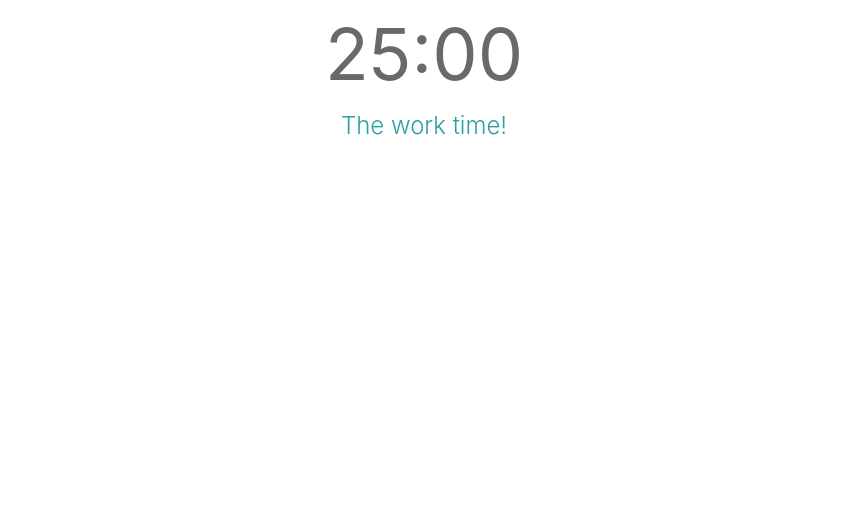
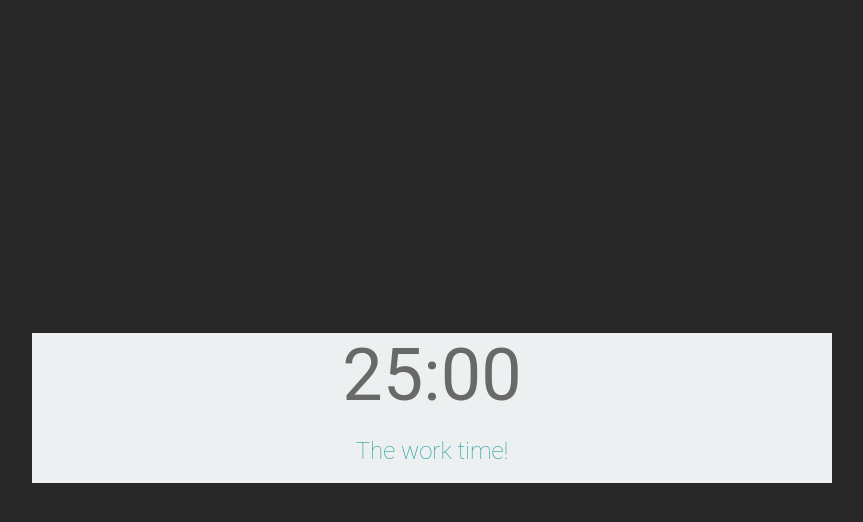
Before and after one commit to aolshevsky/react-pomodoro, a React (Create React App) app: page / in a window 1280 px wide. Shown: the top 522 px of the page, without its empty margins (216-1079 px from the left). Built offline with nearby package versions, Linux system fonts and the light colour scheme.

Commit message:
Stylized time components

```diff
--- a/src/App.js
+++ b/src/App.js
@@ -3,7 +3,7 @@ import Pomodoro from "./components/Pomodoro";
 import "./App.css";
 
 const App = props => (
-  <div className="App">
+  <div className="app">
     <Pomodoro />
   </div>
 );
--- a/src/components/Pomodoro/index.jsx
+++ b/src/components/Pomodoro/index.jsx
@@ -32,8 +32,8 @@ class Pomodoro extends Component {
 
   render() {
     return (
-      <div>
-        <div className="container display timer">
+      <div className="pomodoro">
+        <div className="container display">
           <span className="time">{this.formatTime(this.state.time)}</span>
           <span className="timeType">
             The {this.formatType(this.state.timeType)} time!
--- a/src/index.css
+++ b/src/index.css
@@ -1,11 +1,14 @@
 html,
 body,
-#app {
+#root,
+.app {
   height: 100%;
+  width: 100%;
 }
 
 body {
-  font-weight: 300;
+  font-family: "Roboto", sans-serif;
+  font-weight: 500;
   background-color: #272727;
 }
 
@@ -22,7 +25,32 @@ body {
   display: block;
   font-size: 24px;
   color: #2ba0a0;
-  font-weight: 300;
+  font-weight: 100;
   width: 100%;
   text-align: center;
 }
+
+.display {
+  margin-bottom: 20px;
+}
+
+.container {
+  display: flex;
+  flex-wrap: wrap;
+  justify-content: center;
+  width: 100%;
+  max-width: 800px;
+  min-height: 150px;
+  margin: auto;
+  background-color: #ecf0f1;
+}
+
+@media (min-width: 500px) {
+  .pomodoro {
+    height: 100%;
+    display: flex;
+    justify-content: center;
+    flex-direction: column;
+    align-items: center;
+  }
+}
--- a/src/index.js
+++ b/src/index.js
@@ -3,7 +3,6 @@ import ReactDOM from "react-dom";
 import "./index.css";
 import App from "./App";
 import * as serviceWorker from "./serviceWorker";
-import "bootstrap/dist/css/bootstrap.css";
 
 ReactDOM.render(<App />, document.getElementById("root"));
 
```
